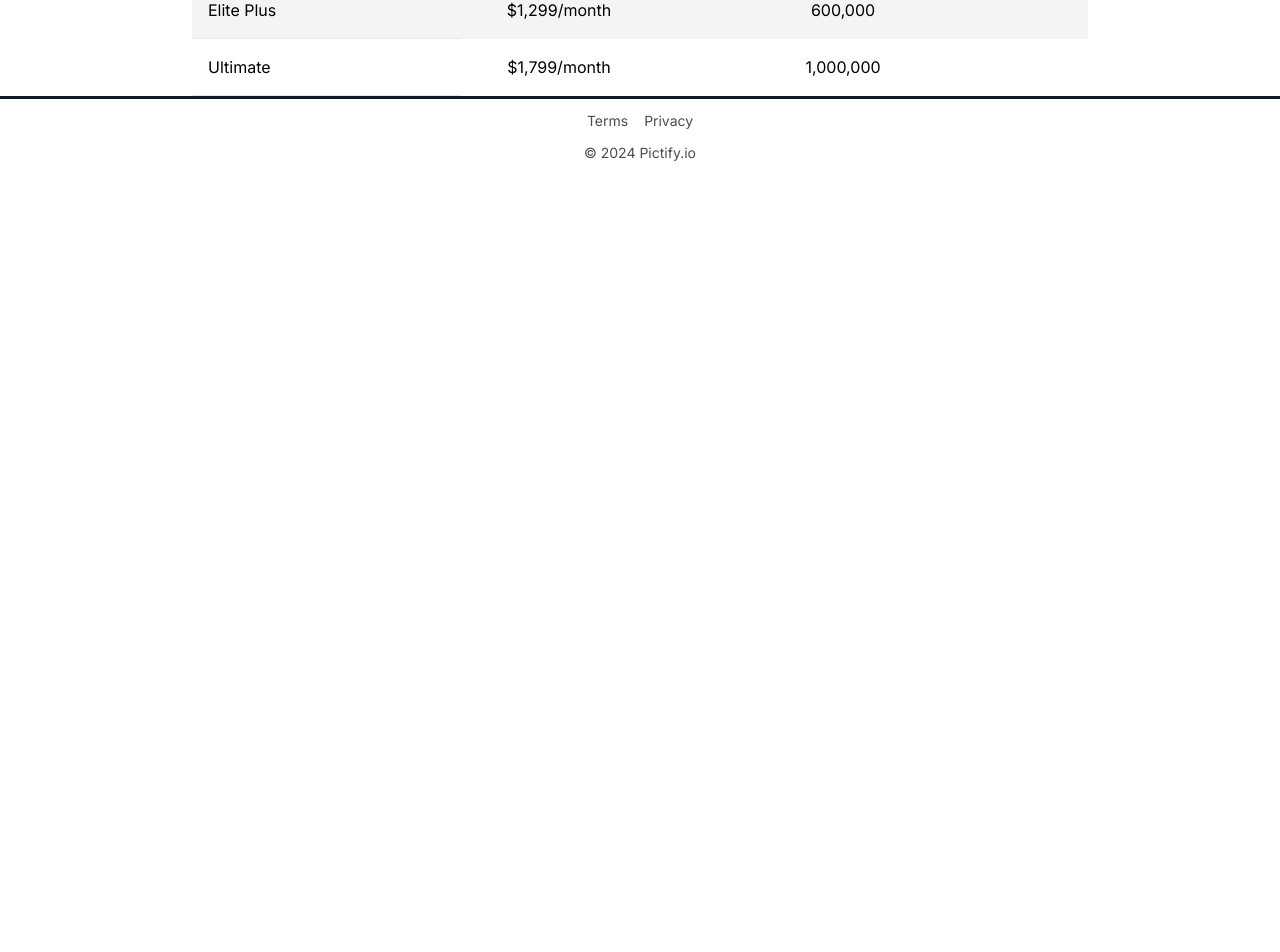
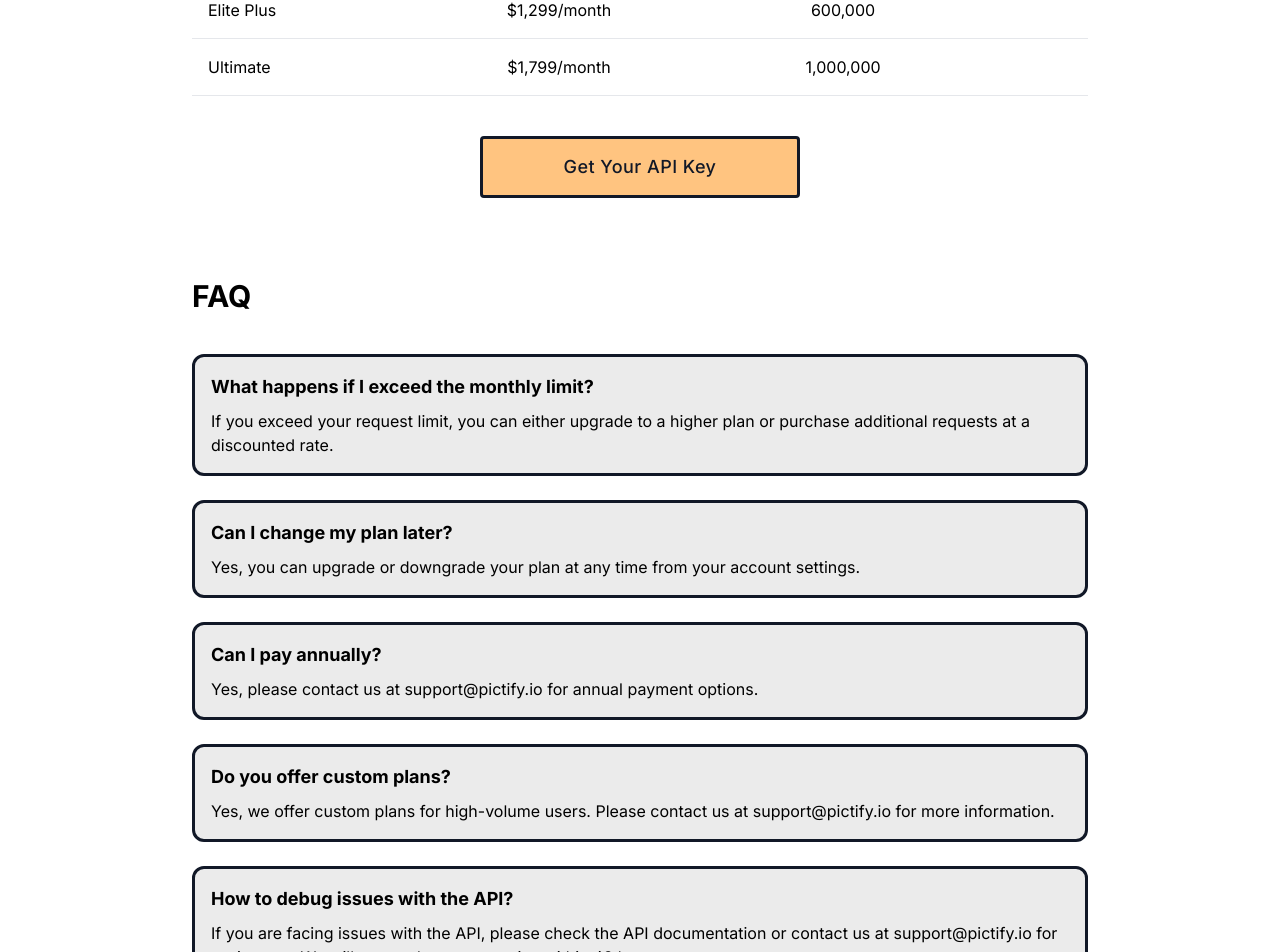
Before and after one commit to pictify-io/pictify-frontend, a SvelteKit app: page /pricing in a window 1280 px wide. Shown: the part 1040-1992 px from the top of the page. Before the commit the page ends 1215 px from the top, so only its background shows below. Built offline with nearby package versions, Linux system fonts and the light colour scheme; no server answers; a web font is replaced by a local one.

Commit message:
added faq

```diff
--- a/src/routes/pricing/+page.svelte
+++ b/src/routes/pricing/+page.svelte
@@ -117,10 +117,10 @@
           </thead>
           <tbody>
             {#each plans as plan, index}
-            <tr class="even:bg-gray-100 hover:bg-gray-200 cursor-pointer" on:click={() => {
+            <tr class="hover:bg-gray-200 cursor-pointer  border-b " on:click={() => {
               selectedPlanIndex = index;
             }}>
-              <td class="text-left p-4 border-b">
+              <td class="text-left p-4">
                 {plan.name}
               </td>
               <td class="text-center">
@@ -129,7 +129,7 @@
               <td class="text-center">
                 {plan.requests_per_month.toLocaleString()}
               </td>
-              <td class="text-center">
+              <td class="text-center text-xl">
                 {#if selectedPlanIndex === index}
                 ✅
                  {/if}
@@ -137,9 +137,54 @@
             </tr>
             {/each}
           </tbody>
-            <table>
+          <table>
+      </div>
+
+      <div class="m-auto w-[20rem] mt-10">
+        <button
+        class="py-3.5 rounded px-6 hover:-translate-y-px hover:-translate-x-px ease-out duration-300 z-20 relative w-full border-[3px] border-gray-900 font-medium bg-[#ffc480] tracking-wide text-lg flex-shrink-0 text-gray-900"
+        > Get Your API Key
+        </button>
+      </div>
+
+      <div class="mt-20 w-full">
+        <div class="text-3xl md:px-0 px-6 font-bold text-left">
+          <h2>FAQ</h2>
+        </div>
+        <div class="mt-10 md:px-0 px-6 flex flex-col max-w-6xl mx-auto gap-6">
+          <div class="flex-1 rounded-xl p-4 border-[3px] border-gray-900 bg-[#EBEBEB]">
+            <h3 class="text-lg font-bold">What happens if I exceed the monthly limit?</h3>
+            <p class="mt-2">
+              If you exceed your request limit, you can either upgrade to a higher plan or purchase additional requests at a discounted rate.
+            </p>
+          </div>
+          <div class="flex-1 rounded-xl p-4 border-[3px] border-gray-900 bg-[#EBEBEB]">
+            <h3 class="text-lg font-bold">Can I change my plan later?</h3>
+            <p class="mt-2">
+              Yes, you can upgrade or downgrade your plan at any time from your account settings.
+            </p>
+          </div>
+          <div class="flex-1 rounded-xl p-4 border-[3px] border-gray-900 bg-[#EBEBEB]">
+            <h3 class="text-lg font-bold">Can I pay annually?</h3>
+            <p class="mt-2">
+              Yes, please contact us at <a href="mailto:support@pictify.io">support@pictify.io</a> for annual payment options.
+            </p>
+          </div>
+          <div class="flex-1 rounded-xl p-4 border-[3px] border-gray-900 bg-[#EBEBEB]">
+            <h3 class="text-lg font-bold">Do you offer custom plans?</h3>
+            <p class="mt-2">
+              Yes, we offer custom plans for high-volume users. Please contact us at <a href="mailto:support@pictify.io">support@pictify.io</a> for more information.
+            </p>
+          </div>
+          <div class="flex-1 rounded-xl p-4 border-[3px] border-gray-900 bg-[#EBEBEB]">
+            <h3 class="text-lg font-bold">How to debug issues with the API?</h3>
+            <p class="mt-2">
+              If you are facing issues with the API, please check the API documentation or contact us at <a href="mailto:support@pictify.io"> support@pictify.io</a> for assistance.
+              We will respond to your queries within 48 hours.
+            </p>
       </div>
     </div>
   </main>
+
   <Footer />
 </section>
```
